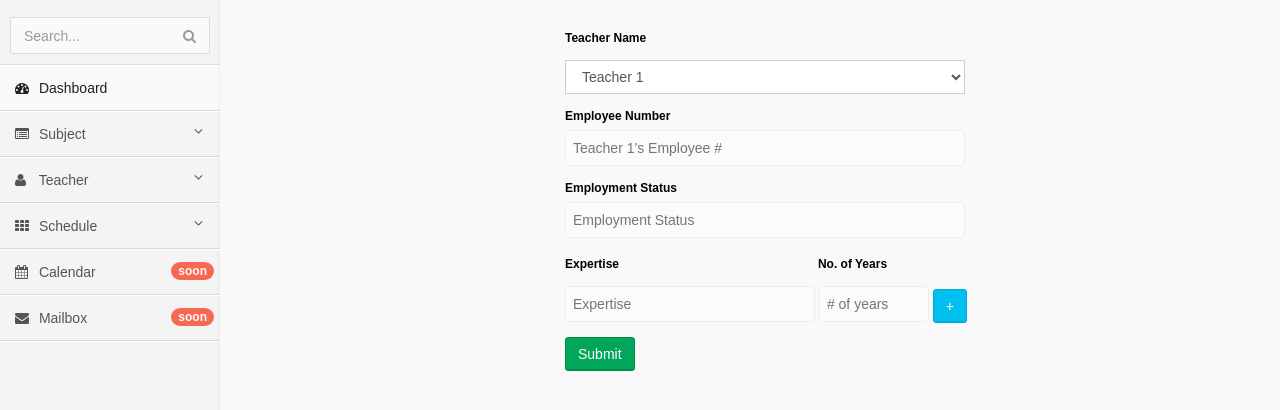
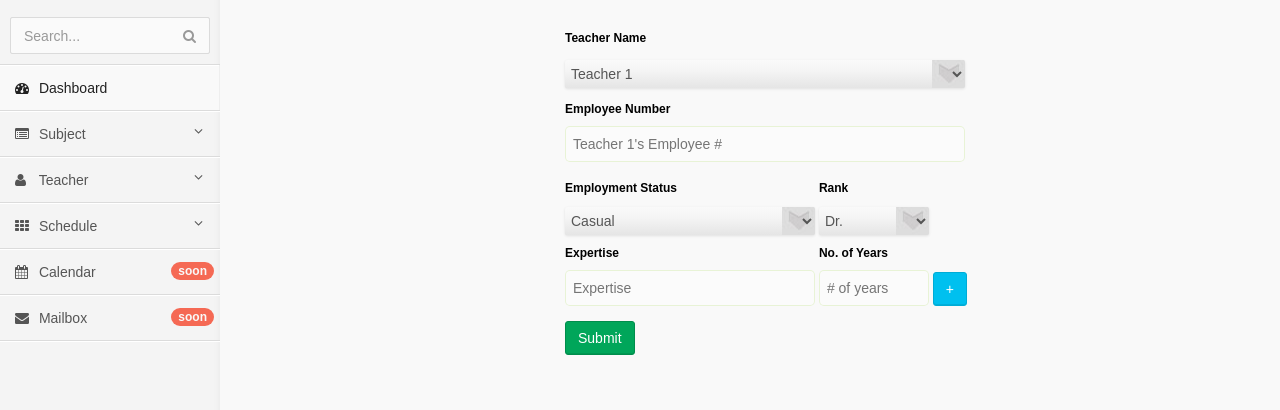
Before and after one commit to MCPE-223/test-project, a plain HTML site: page pages/mteacher.html in a window 1280 px wide. Shown: the part 110-520 px from the top of the page. Drawn offline with Linux system fonts and the light colour scheme.

Commit message:
edit on tabs

```diff
--- a/css/ctabs.css
+++ b/css/ctabs.css
@@ -18,7 +18,7 @@
   -webkit-padding-end: 20px;
   -webkit-padding-start: 2px;
   -webkit-user-select: none;
-  background-image: url(images/select-arrow.png),
+  background-image: url(../img/select-arrow.png),
     -webkit-linear-gradient(#FAFAFA, #F4F4F4 40%, #E5E5E5);
   background-position: center right;
   background-repeat: no-repeat;
@@ -39,23 +39,25 @@
 
 #exp
 {
-  padding-bottom: 10px;
-  padding-right: 195px;
+  padding-bottom: 5px;
+  width: 250px;
 }
 
-#expertise
+#expbox
 {
   width: 250px;
+  display: inline;
 }
 
 #years
 {
   width: 110px;
+  display: inline;
 }
 
-#enum
+.tpad
 {
-  padding-top: 15px;
+  padding-top: 10px;
 }
 
 #tname
--- a/pages/mteacher.html
+++ b/pages/mteacher.html
@@ -224,7 +224,7 @@
                 <div  class="form">
                     <form id="manageform">
                         <p class="contact"><label for="enum">Teacher Name</label></p>
-                        <select id="tname" class="form-control" onChange="UpdateInfo()">
+                        <select id="tname" class="select-style gender" onChange="UpdateInfo()">
                             <option value="Teacher 1">Teacher 1</option>
                             <option value="Teacher 2">Teacher 2</option>
                             <option value="Teacher 3">Teacher 3</option>
@@ -232,15 +232,26 @@
                             <option value="Teacher 5">Teacher 5</option>
                         </select>
 
-                        <p id="enum" class="contact"><label for="enum">Employee Number</label></p>
+                        <p id="tpad" class="tpad"><label for="enum">Employee Number</label></p>
                         <input id="enumber" name="enum" placeholder="Teacher 1's Employee #" type="text" disabled>
 
-                        <p  class="contact"><label for="estat">Employment Status</label></p>
-                        <input name="estat" placeholder="Employment Status" type="text">
+                        <label id="exp" for="estat">Employment Status</label>
+                        <label for="rank">Rank</label>
+                        <select id="expbox" class="select-style gender" >
+                            <option value="casual">Casual</option>
+                            <option value="regular">Regular</option>
+                        </select>
 
-                        <label id="exp" for="expertise">Expertise</label>
+                        <select id="years" class="select-style gender" >
+                            <option value="casual">Dr.</option>
+                            <option value="regular">Prof.</option>
+                            <option value="casual">Blah</option>
+                            <option value="regular">Blah</option>
+                        </select>
+
+                        <label id="exp" class="tpad" for="expertise">Expertise</label>
                         <label for="nyears">No. of Years</label>
-                        <input id="expertise" name="expertise" placeholder="Expertise" type="text">
+                        <input id="expbox" name="expertise" placeholder="Expertise" type="text">
 
                         <input id="years" name="years" placeholder="# of years" type="number">
 
```
Also changed, not shown: js/bootstrap.min.js.
